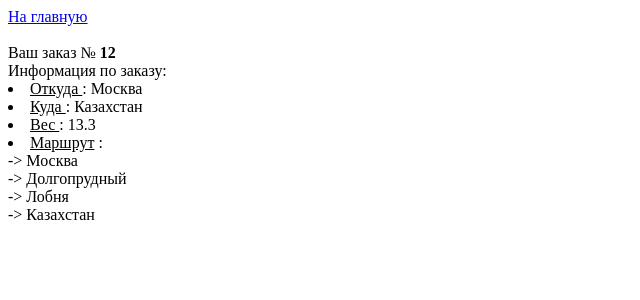
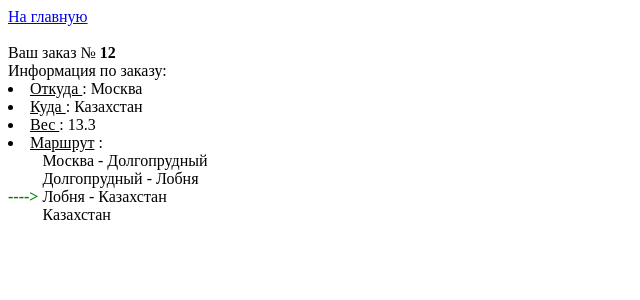
Before and after one commit to ale3otik/DostaweemWse, a Django app: page /order_info?order_id=12 in a window 1280 px wide. Shown: the top 300 px of the page, without its empty margins (0-640 px from the left). Run offline with Django 3.2, Linux system fonts and the light colour scheme.

Commit message:
add super arrow

```diff
--- a/dostaweemvse/dostaweemvse/views.py
+++ b/dostaweemvse/dostaweemvse/views.py
@@ -26,7 +26,10 @@ def order_info(request):
     order_info_dict =  {
         'source' : 'Москва',
         'target' : 'Казахстан',
-        'route'  : ['Москва', 'Долгопрудный' , 'Лобня', 'Казахстан'],
+        'route'  : ['Москва - Долгопрудный',
+                    'Долгопрудный - Лобня' ,
+                    'Лобня - Казахстан',
+                    'Казахстан'],
         'position' : 2,
         'weight' : 13.3,
     }
--- a/dostaweemvse/templates/order_info.html
+++ b/dostaweemvse/templates/order_info.html
@@ -10,6 +10,11 @@
 <li>  <u>Маршрут</u> :
 <div>
     {% for leg in route %}
-        -> {{leg}} <br>
+        {% if forloop.counter0 == position %}
+            <b> <font color="green" > ----> </font> </b>
+        {% else %}
+            <b> <font color="white" > ----> </font> </b>
+        {% endif %}
+        {{leg}} <br>
         {% endfor %}
 </div>
```
